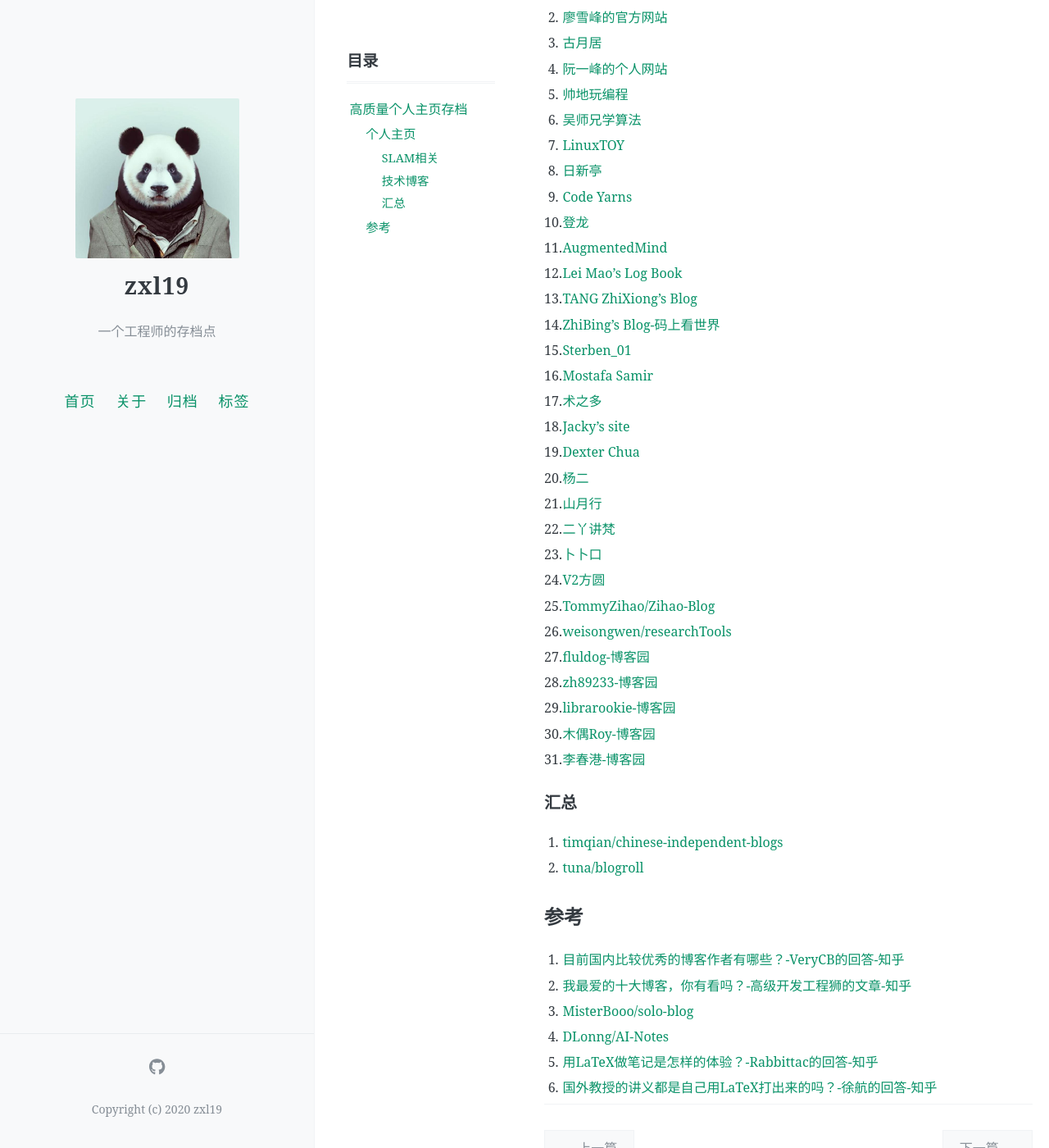
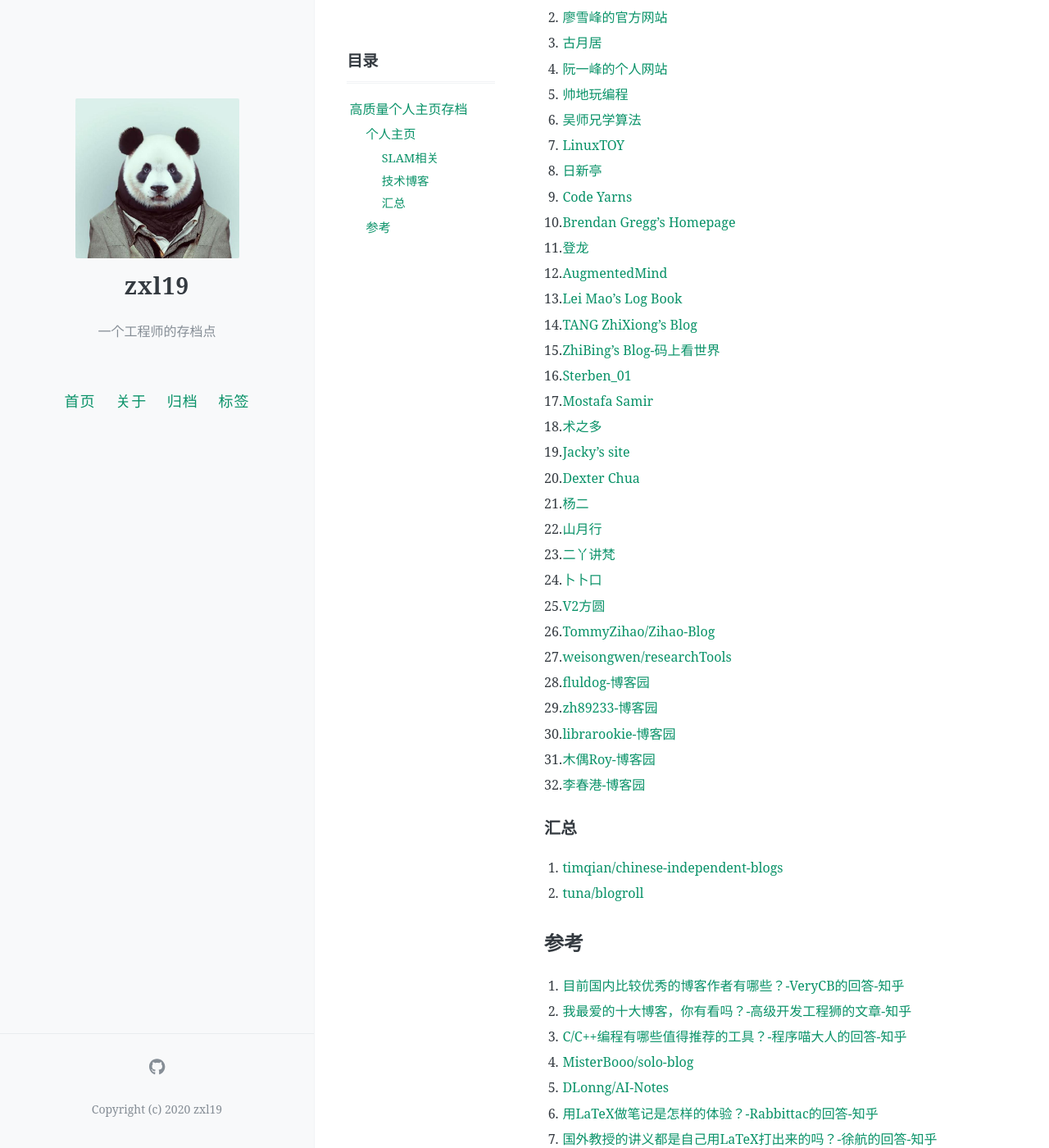
Before and after one commit to zxl19/zxl19.github.io, a Jekyll site: the page built from _posts/2022-09-20-personal-blog.md, in a window 1280 px wide and 1400 px high, scrolled down 759 px. Shown: the whole window at 82% size. Built offline with Jekyll 4.4.1, drawn with Linux system fonts in a browser that asks for light colours; comment, search, counter and statistics services are not loaded.

Commit message:
Update Posts

```diff
--- a/_posts/2022-09-20-personal-blog.md
+++ b/_posts/2022-09-20-personal-blog.md
@@ -40,27 +40,28 @@ pinned: false
 7. [LinuxTOY](https://linuxtoy.org)
 8. [日新亭](https://www.fengerzh.com)
 9. [Code Yarns](https://codeyarns.com)
-10. [登龙](https://dlonng.com)
-11. [AugmentedMind](https://www.augmentedmind.de)
-12. [Lei Mao's Log Book](https://leimao.github.io)
-13. [TANG ZhiXiong's Blog](http://blog.tangzhixiong.com)
-14. [ZhiBing's Blog-码上看世界](https://azmddy.github.io)
-15. [Sterben_01](https://sterben-01.github.io)
-16. [Mostafa Samir](https://mostafa-samir.github.io/)
-17. [术之多](https://www.shuzhiduo.com)
-18. [Jacky's site](https://jackywang2001.github.io)
-19. [Dexter Chua](https://dec41.user.srcf.net)
-20. [杨二](https://yangerxiao.com)
-21. [山月行](https://shanyue.tech)
-22. [二丫讲梵](http://wiki.eryajf.net)
-23. [卜卜口](https://i.magiconch.com)
-24. [V2方圆](https://www.v2fy.com)
-25. [TommyZihao/Zihao-Blog](https://github.com/TommyZihao/Zihao-Blog)
-26. [weisongwen/researchTools](https://github.com/weisongwen/researchTools)
-27. [fluldog-博客园](https://www.cnblogs.com/fluidog)
-28. [zh89233-博客园](https://www.cnblogs.com/love-zf)
-29. [librarookie-博客园](https://www.cnblogs.com/librarookie)
-30. [木偶Roy-博客园](https://www.cnblogs.com/jyroy)
+10. [Brendan Gregg's Homepage](https://www.brendangregg.com/index.html)
+11. [登龙](https://dlonng.com)
+12. [AugmentedMind](https://www.augmentedmind.de)
+13. [Lei Mao's Log Book](https://leimao.github.io)
+14. [TANG ZhiXiong's Blog](http://blog.tangzhixiong.com)
+15. [ZhiBing's Blog-码上看世界](https://azmddy.github.io)
+16. [Sterben_01](https://sterben-01.github.io)
+17. [Mostafa Samir](https://mostafa-samir.github.io/)
+18. [术之多](https://www.shuzhiduo.com)
+19. [Jacky's site](https://jackywang2001.github.io)
+20. [Dexter Chua](https://dec41.user.srcf.net)
+21. [杨二](https://yangerxiao.com)
+22. [山月行](https://shanyue.tech)
+23. [二丫讲梵](http://wiki.eryajf.net)
+24. [卜卜口](https://i.magiconch.com)
+25. [V2方圆](https://www.v2fy.com)
+26. [TommyZihao/Zihao-Blog](https://github.com/TommyZihao/Zihao-Blog)
+27. [weisongwen/researchTools](https://github.com/weisongwen/researchTools)
+28. [fluldog-博客园](https://www.cnblogs.com/fluidog)
+29. [zh89233-博客园](https://www.cnblogs.com/love-zf)
+30. [librarookie-博客园](https://www.cnblogs.com/librarookie)
+31. [木偶Roy-博客园](https://www.cnblogs.com/jyroy)
 31. [李春港-博客园](https://www.cnblogs.com/lcgbk)
 
 ### 汇总
@@ -72,7 +73,8 @@ pinned: false
 
 1. [目前国内比较优秀的博客作者有哪些？-VeryCB的回答-知乎](https://www.zhihu.com/question/19928148/answer/13378094)
 2. [我最爱的十大博客，你有看吗？-高级开发工程狮的文章-知乎](https://zhuanlan.zhihu.com/p/377302681)
-3. [MisterBooo/solo-blog](https://github.com/MisterBooo/solo-blog)
-4. [DLonng/AI-Notes](https://github.com/DLonng/AI-Notes)
-5. [用LaTeX做笔记是怎样的体验？-Rabbittac的回答-知乎](https://www.zhihu.com/question/362654946/answer/1896187222)
-6. [国外教授的讲义都是自己用LaTeX打出来的吗？-徐航的回答-知乎](https://www.zhihu.com/question/29227449/answer/1895477272)
+3. [C/C++编程有哪些值得推荐的工具？-程序喵大人的回答-知乎](https://www.zhihu.com/question/23357089/answer/1992218543)
+4. [MisterBooo/solo-blog](https://github.com/MisterBooo/solo-blog)
+5. [DLonng/AI-Notes](https://github.com/DLonng/AI-Notes)
+6. [用LaTeX做笔记是怎样的体验？-Rabbittac的回答-知乎](https://www.zhihu.com/question/362654946/answer/1896187222)
+7. [国外教授的讲义都是自己用LaTeX打出来的吗？-徐航的回答-知乎](https://www.zhihu.com/question/29227449/answer/1895477272)
```
Also changed, not shown: _posts/2021-06-01-cpp-library.md (+1 -0 lines), _posts/2021-09-15-windows-setup.md (+11 -10 lines), _posts/2021-10-11-terminal-tool.md (+8 -7 lines).
